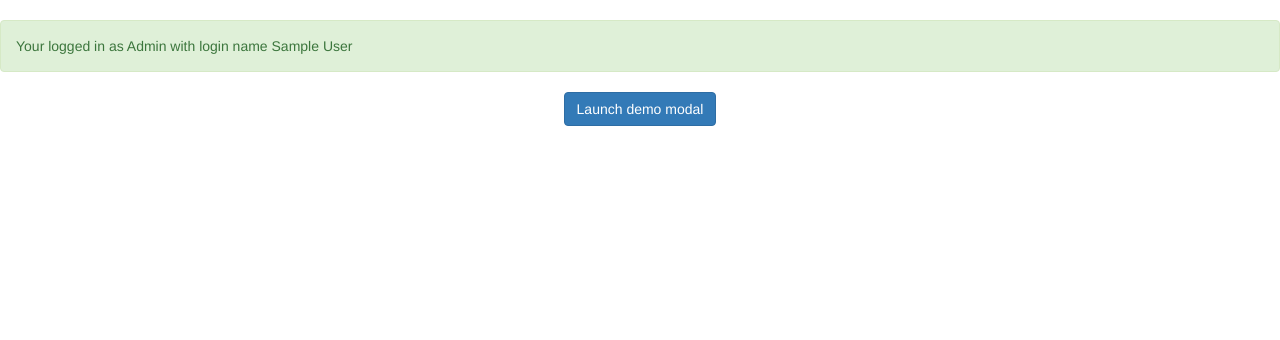
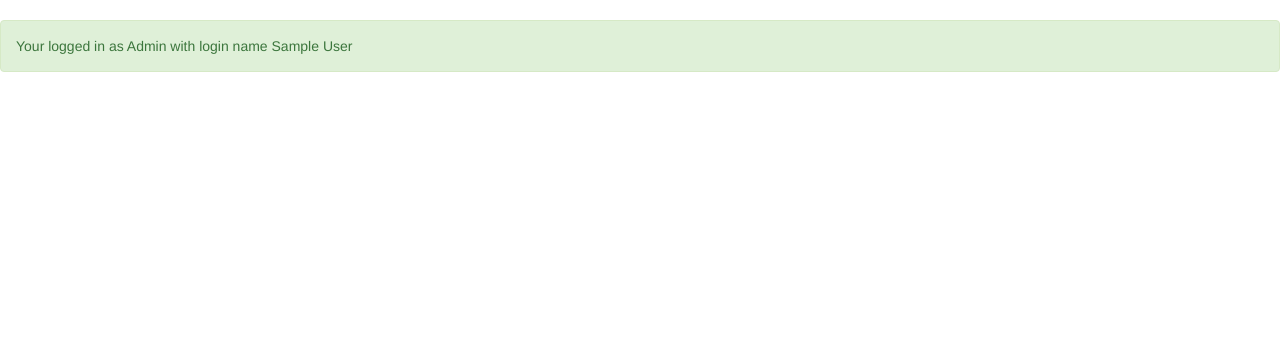
Before and after one commit to shoaib7k/pro_scr, a PHP site: page / in a window 1280 px wide. Shown: the part 82-422 px from the top of the page. Run offline with PHP 8.4, Linux system fonts and the light colour scheme; the visitor is signed in with stand-in values (Sample User, id 1); some libraries are stand-ins or nearby versions.

Commit message:
header and index update

```diff
--- a/header.php
+++ b/header.php
@@ -46,7 +46,7 @@
 
       <select class="selectpicker" data-width="fit">
         <option data-content='<span class="flag-icon flag-icon-us"></span> English'>English</option>
-        <option data-content='<span class="flag-icon flag-icon-mx"></span> Deutsch'>Deutsch</option>
+        <!-- <option data-content='<span class="flag-icon flag-icon-mx"></span> Deutsch'>Deutsch</option> -->
       </select>
         </ul>
       </div>
--- a/index.php
+++ b/index.php
@@ -14,30 +14,8 @@
     <div class="card-deck mb-3 text-center">
       <div class="card mb-4 box-shadow">
         <div class="card-header">
-          <!-- Button trigger modal -->
-          <button type="button" class="btn btn-primary" data-toggle="modal" data-target="#exampleModal">
-            Launch demo modal
-          </button>
-          <!-- Modal -->
-          <div class="modal fade" id="exampleModal" tabindex="-1" aria-labelledby="exampleModalLabel" aria-hidden="true">
-            <div class="modal-dialog">
-              <div class="modal-content">
-                <div class="modal-header">
-                  <h5 class="modal-title" id="exampleModalLabel">Modal title</h5>
-                  <button type="button" class="close" data-dismiss="modal" aria-label="Close">
-                    <span aria-hidden="true">&times;</span>
-                  </button>
-                </div>
-                <div class="modal-body">
-                  ...
-                </div>
-                <div class="modal-footer">
-                  <button type="button" class="btn btn-secondary" data-dismiss="modal">Close</button>
-                  <button type="button" class="btn btn-primary">Save changes</button>
-                </div>
-              </div>
-            </div>
-          </div>
+
+
         </div>
       </div>
 
```
